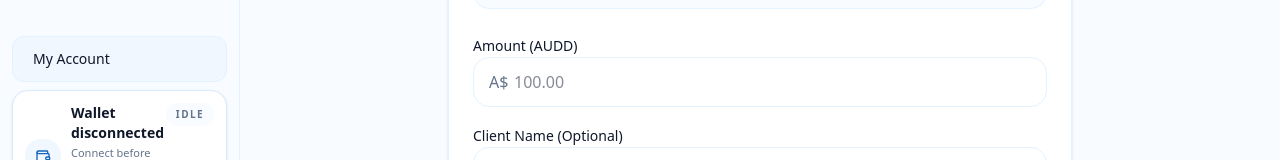
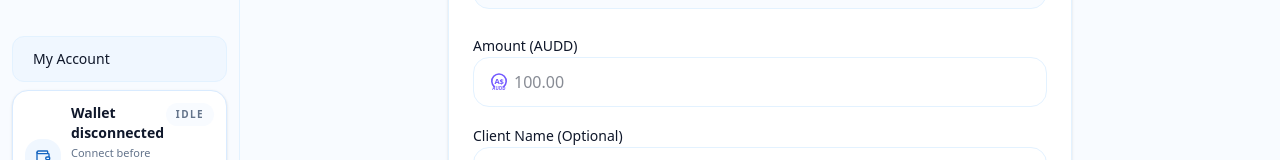
Before and after one commit to dvansari65/Kangarow, a Next.js app in the folder frontend/: page /invoices/new in a window 1280 px wide. Shown: the part 399-559 px from the top of the page. Built offline with nearby package versions, Linux system fonts and the light colour scheme; no server answers; what @solana/web3.js would draw is missing.

Commit message:
feat(new-invoice): integrate AuddLogo into amount input field

```diff
--- a/frontend/app/invoices/new/page.tsx
+++ b/frontend/app/invoices/new/page.tsx
@@ -8,6 +8,7 @@ import { createInvoice } from '@/lib/solana-payflow';
 import Link from 'next/link';
 import { useSolanaWallet } from '@/components/wallet/solana-wallet-provider';
 import { ClusterSwitcher } from '@/components/wallet/ClusterSwitcher';
+import { AuddLogo } from '@/components/AuddLogo';
 import { toast } from 'sonner';
 import { ShareModal } from '@/components/ShareModal';
 
@@ -95,7 +96,7 @@ export default function NewInvoicePage() {
             <div className="space-y-2">
               <label className="text-sm font-medium text-[#0F172A]">Amount (AUDD)</label>
               <div className="relative">
-                <span className="absolute left-4 top-1/2 -translate-y-1/2 text-[#64748B] font-medium">A$</span>
+                <AuddLogo className="w-5 h-5 absolute left-4 top-1/2 -translate-y-1/2 opacity-70" />
                 <input
                   type="number"
                   min="0.01"
```
